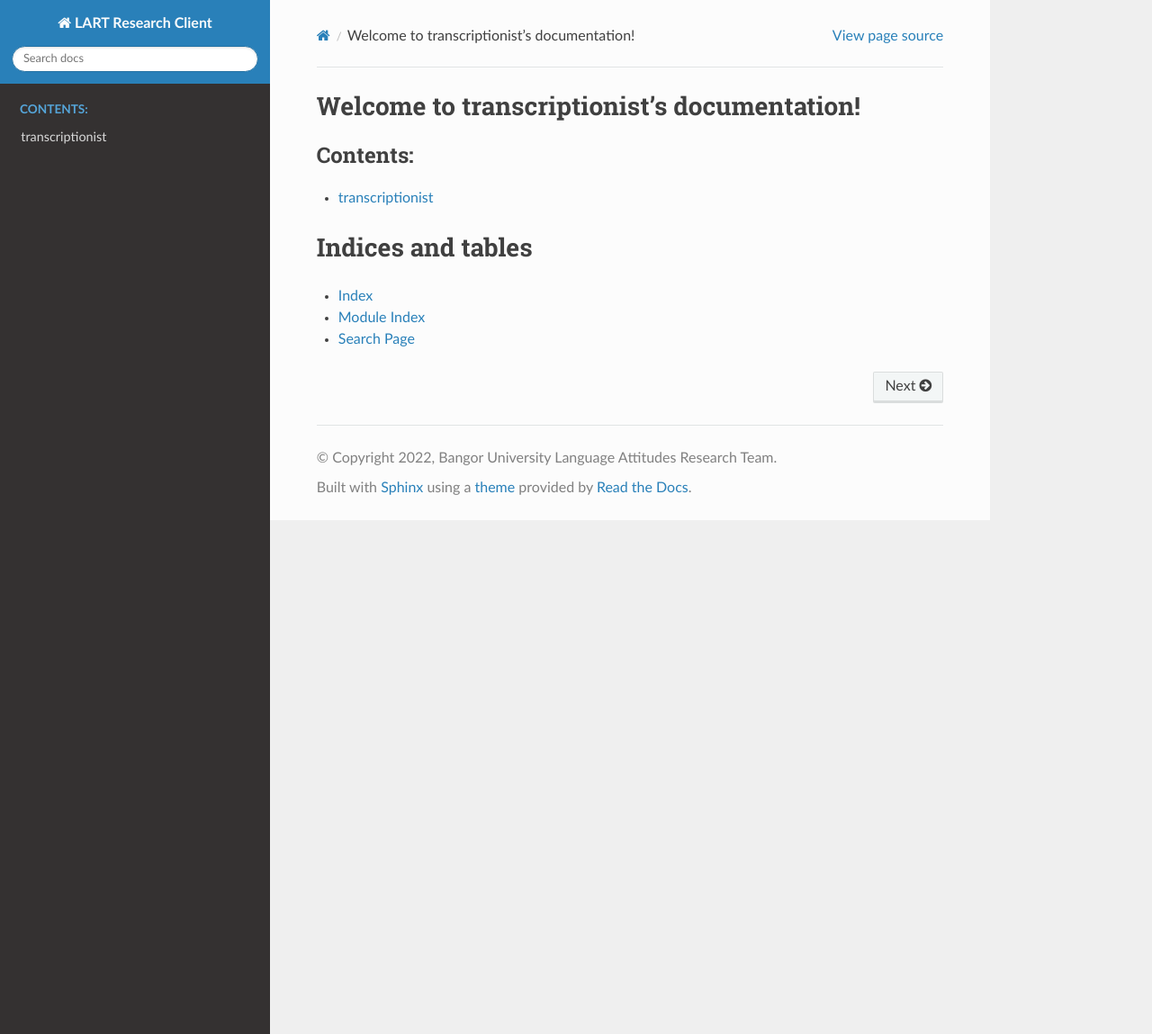
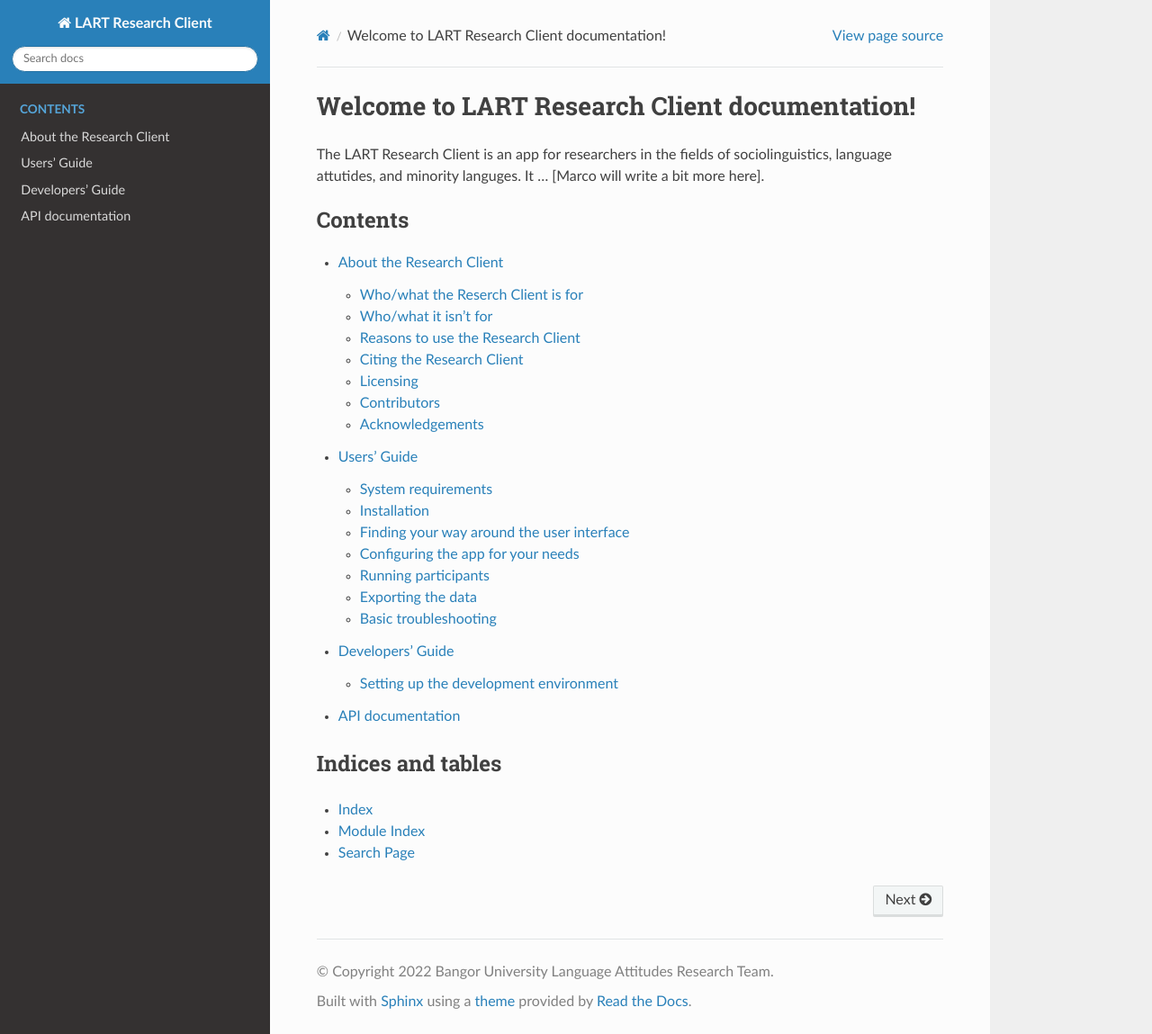
Before and after one commit to lart-bangor/research-assistant, a Sphinx documentation site: the page built from docs/source/index.rst, in a window 1280 px wide and 1149 px high. Shown: the whole window at 90% size. Built offline with Sphinx 7.4.7 and the Read the Docs theme 2.0.0, drawn with Linux system fonts in a browser that asks for light colours.

Commit message:
Initial skeleton for documentation generation

```diff
--- /dev/null
+++ b/docs/source/about.rst
@@ -0,0 +1,44 @@
+About the Research Client
+=========================
+
+[Marco will write something here...]
+
+Who/what the Reserch Client is for
+^^^^^^^^^^^^^^^^^^^^^^^^^^^^^^^^^^
+
+Blah ...
+
+Who/what it isn't for
+^^^^^^^^^^^^^^^^^^^^^
+
+Blubb ...
+
+
+Reasons to use the Research Client
+^^^^^^^^^^^^^^^^^^^^^^^^^^^^^^^^^^
+
+Blah ...
+
+
+Citing the Research Client
+^^^^^^^^^^^^^^^^^^^^^^^^^^
+
+\*cough\*
+
+
+Licensing
+^^^^^^^^^
+
+GNU AGPL or EU Public License, at the users' choice. [we'll add links to the full text].
+
+
+Contributors
+^^^^^^^^^^^^
+
+List of contributors and their contributions...
+
+
+Acknowledgements
+^^^^^^^^^^^^^^^^
+
+Blah...
--- /dev/null
+++ b/docs/source/api.rst
@@ -0,0 +1,32 @@
+API documentation
+=================
+
+.. currentmodule:: lart_research_client
+
+.. autosummary::
+    :toctree: generated
+    :recursive:
+
+    app
+    atolc
+    booteel
+    config
+    consent
+    datavalidator
+    lsbqrml
+    memorygame
+    mgt
+    utils
+    settings
+
+..    lart_research_client.app
+    lart_research_client.atolc
+    lart_research_client.booteel
+    lart_research_client.config
+    lart_research_client.consent
+    lart_research_client.datavalidator
+    lart_research_client.lsbqrml
+    lart_research_client.memorygame
+    lart_research_client.mgt
+    lart_research_client.utils
+    lart_research_client.settings
--- a/docs/source/conf.py
+++ b/docs/source/conf.py
@@ -12,17 +12,31 @@
 #
 import os
 import sys
+from pathlib import Path
+from configparser import ConfigParser
 sys.path.insert(0, os.path.abspath('../..'))
 
 
 # -- Project information -----------------------------------------------------
 
-project = 'LART Research Client'
-copyright = '2022, Bangor University Language Attitudes Research Team'
-author = 'Florian Breit, Marco Tamburelli'
+
+setup_cfg = ConfigParser()
+setup_cfg.read(Path(__file__).parent.parent.parent / "setup.cfg")
+
+project = " ".join([
+        setup_cfg.get("app.options", "author"),
+        setup_cfg.get("app.options", "name")
+])
+
+copyright = " ".join([
+    "2022",
+    setup_cfg.get("app.options", "long_author")
+])
+
+author = setup_cfg.get("metadata", "author")
 
 # The full version, including alpha/beta/rc tags
-release = '0.1a'
+release = setup_cfg.get("metadata", "version")
 
 
 # -- General configuration ---------------------------------------------------
@@ -35,6 +49,8 @@ extensions = [
     'sphinx_autodoc_typehints',
     'sphinx.ext.napoleon',
     'sphinx.ext.todo',
+    'sphinx_inline_tabs',
+    'sphinx.ext.autosummary',
 ]
 
 # Add any paths that contain templates here, relative to this directory.
--- /dev/null
+++ b/docs/source/developers/index.rst
@@ -0,0 +1,8 @@
+Developers' Guide
+=================
+
+.. toctree::
+   :maxdepth: 2
+   :caption: Contents
+
+   setup
--- /dev/null
+++ b/docs/source/developers/setup.rst
@@ -0,0 +1,142 @@
+Setting up the development environment
+======================================
+
+Installing the pre-requirements
+-------------------------------
+
+To work on the LART Research Client codebase, you need to have at least the following:
+
+* `git <https://git-scm.com>`_ -- The version management system we use
+* `python <https://python.org>`_ (version >= 3.10) -- The primary programming language of the app
+* `pipenv <https://pipenv.pypa.io/>`_ -- The python package we use for virtual environments and dependency management
+* `chrome <https://www.google.com/chrome/>`_ -- The browser we use to display the app's user interface
+
+Below are some examples of how you could install this software on various systems, e.g. Windows 10 or 11 if you use
+``winget`` or ``choco``, and Ubuntu Linux (note that the newest releases of Ubuntu will have Python > 3.10 already
+installed). Please apply these with care. If you're not sure about any of this, it's best to go to the website of
+the respective software (linked above) and just follow their installation instructions!
+
+.. tab:: Windows 10/11 (winget)
+
+    .. code-block:: powershell
+
+        # Install Google Chrome
+        winget install -e --id Google.Chrome
+        # Install Git
+        winget install -e --id Git.Git
+        # Install Python 3.10+
+        winget install -e --id Python.Python.3
+        # Install pipenv
+        pip install pipenv
+
+
+.. tab:: Windows 10/11 (choco)
+
+    .. code-block:: powershell
+
+        # Install Google Chrome
+        choco install googlechrome
+        # Install Git
+        choco install git
+        # Install Python 3.10+
+        choco install python
+        # Install pipenv
+        pip install pipenv
+
+
+.. tab:: Ubuntu Linux (apt)
+
+    .. code-block:: console
+
+        $ # First make sure the system's packaged and package index are up-to-date
+        $ sudo apt update && sudo apt upgrade -y
+        $ # Install Google Chrome
+        $ sudo apt install libxss1 libappindicator1 libindicator7
+        $ wget https://dl.google.com/linux/direct/google-chrome-stable_current_amd64.deb
+        $ sudo apt install ./google-chrome*.deb
+        $ rm ./google-chrome*.deb
+        # Install Git
+        $ sudo apt install git -y
+        # Check your current python version
+        $ python3 --version
+        Python 3.9.4
+        # !! You should only run the next command if your python version is below 3.10.x !!
+        $ sudo apt install software-properties-common
+        $ sudo add-apt-repository ppa:deadsnakes/ppa
+        $ sudo apt update && sudo install python3.10 -y
+        # Now check that you have python3.10 running:
+        $ python3.10 --version
+        Python 3.10.5
+        # Install pipenv (if you already had python 3.10 isntall, just use "python3" instead of "python3.10")
+        $ python3.10 -m pip install pipenv
+
+.. important:: Know your machine!
+
+    For most of what follows in this Developers' Guide we will assume you have the above Software installed and
+    know the correct commands to use. This is especially for Python, which depending on your installation may go
+    by different names.
+
+    If you aren't sure, open a command-line/terminal window and try the following commands in order:
+
+    * ``py --version``
+    * ``python --version``
+    * ``python3 --version``
+
+    The first one of these that doesn't give you an error message and prints a Python version that is at least
+    3.10.0 is the command you should use for everything else.
+
+    For simplicity, unless specifying something OS-specific, we will just use ``python`` throughout the
+    documentation -- it's *your responsibility* to adapt accordingly.
+
+
+Setting up the development environment
+--------------------------------------
+
+If you have the pre-requirements above out of the way, you can follow these steps to get the sourcecode and all
+dependencies setup.
+
+Get a copy of the sourcecode
+^^^^^^^^^^^^^^^^^^^^^^^^^^^^
+
+These are the steps you need to follow to get a current copy of the sourcecode:
+
+#. Open a console (terminal / command-line prompt)
+#. Go to (or make) your prefered directory for development, for example
+   ``cd C:\Users\florian\development`` (Windows) or ``cd /home/florian/development`` (Linux/Unix). If you don't have
+   a directory you use for software development yet, you can use the `mkdir` command to create it, then ``cd`` into
+   it.
+#. Clone the repository with ``git clone https://github.com/lart-bangor/lart-research-client.git``.
+
+
+
+Set up a Python virtual environment and install dependencies
+^^^^^^^^^^^^^^^^^^^^^^^^^^^^^^^^^^^^^^^^^^^^^^^^^^^^^^^^^^^^
+
+As mentioned above, we use *pipenv* to manage the environment and dependencies. This makes it very easy to ensure
+that we all keep up-to-date and have the same, stable environment for development.
+
+After cloning the sourcecode repository, there are just two steps to get this all set up (assuming you're still
+in the same console session as above).
+
+#. Run ``pipenv install --dev``. This will set up a new virtual environment (so it doesn't get polluted by any
+    other packages or changes on your system's Python installation, and vice-versa), and then install all the
+    Python packages you need. The ``--dev`` switch is quite important here, because without it you will be able
+    to run the app from the console, but you won't be able to build the app binaries or the documentation for
+    example.
+#. You now have to actually activate the virtual environment, so your console knows to use the isolated copy
+    of Python it made for this project instead of the system installation. You activate the environment by
+    typing ``pipenv shell`` (normally, after this you will see something like ``(lartrc)`` at the start of
+    your command prompt.)
+
+
+.. important:: Remember pipenv!
+    It's important to remember to activate and use ``pipenv`` whenever you start working on the project.
+    If you don't, you'll probably get error messages, and if you then just use regular ``pip`` to try and
+    resolve these you'll mess up your system-wide installation and run the risk of introducing new
+    dependencies that can break the code, without other people being able to later see what these
+    dependencies were. It might also prevent you from being able to build the binaries from the source.
+
+    So, every time you open a console to work on the project, remember to use ``pipenv shell`` first.
+    Every time you install a package, remember to use ``pipenv install <pkgname>`` or
+    ``pipenv install <nobr>--dev</nobr> <pkgname>`` (if the package is only needed for development, but not for the
+    version the end-user gets).
--- a/docs/source/index.rst
+++ b/docs/source/index.rst
@@ -1,21 +1,26 @@
-.. transcriptionist documentation master file, created by
-   sphinx-quickstart on Mon Jun 14 20:40:43 2021.
-   You can adapt this file completely to your liking, but it should at least
-   contain the root `toctree` directive.
+Welcome to LART Research Client documentation!
+==============================================
 
-Welcome to transcriptionist's documentation!
-============================================
+The LART Research Client is an app for researchers in the fields of sociolinguistics, language attutides, and
+minority languges. It ... [Marco will write a bit more here].
+
+
+
 
 .. toctree::
    :maxdepth: 2
-   :caption: Contents:
+   :caption: Contents
 
-   modules
+   about
+   users/index
+   developers/index
+   api
+
 
 
 
 Indices and tables
-==================
+------------------
 
 * :ref:`genindex`
 * :ref:`modindex`
--- a/docs/source/modules.rst
+++ /dev/null
@@ -1,5 +0,0 @@
-transcriptionist
-================
-
-.. toctree::
-   :maxdepth: 4
--- /dev/null
+++ b/docs/source/users/configuration.rst
@@ -0,0 +1,2 @@
+Configuring the app for your needs
+==================================
--- /dev/null
+++ b/docs/source/users/exporting-data.rst
@@ -0,0 +1,2 @@
+Exporting the data
+==================
--- /dev/null
+++ b/docs/source/users/index.rst
@@ -0,0 +1,14 @@
+Users' Guide
+============
+
+.. toctree::
+    :maxdepth: 2
+    :caption: Contents
+
+    system-requirements
+    installation
+    user-interface
+    configuration
+    running-participants
+    exporting-data
+    troubleshooting
--- /dev/null
+++ b/docs/source/users/running-participants.rst
@@ -0,0 +1,2 @@
+Running participants
+====================
--- /dev/null
+++ b/docs/source/users/system-requirements.rst
@@ -0,0 +1,2 @@
+System requirements
+===================
--- /dev/null
+++ b/docs/source/users/troubleshooting.rst
@@ -0,0 +1,2 @@
+Basic troubleshooting
+=====================
--- /dev/null
+++ b/docs/source/users/user-interface.rst
@@ -0,0 +1,2 @@
+Finding your way around the user interface
+==========================================
```
Also changed, not shown: docs/source/users/installation.rst (added, +17 -0 lines).
